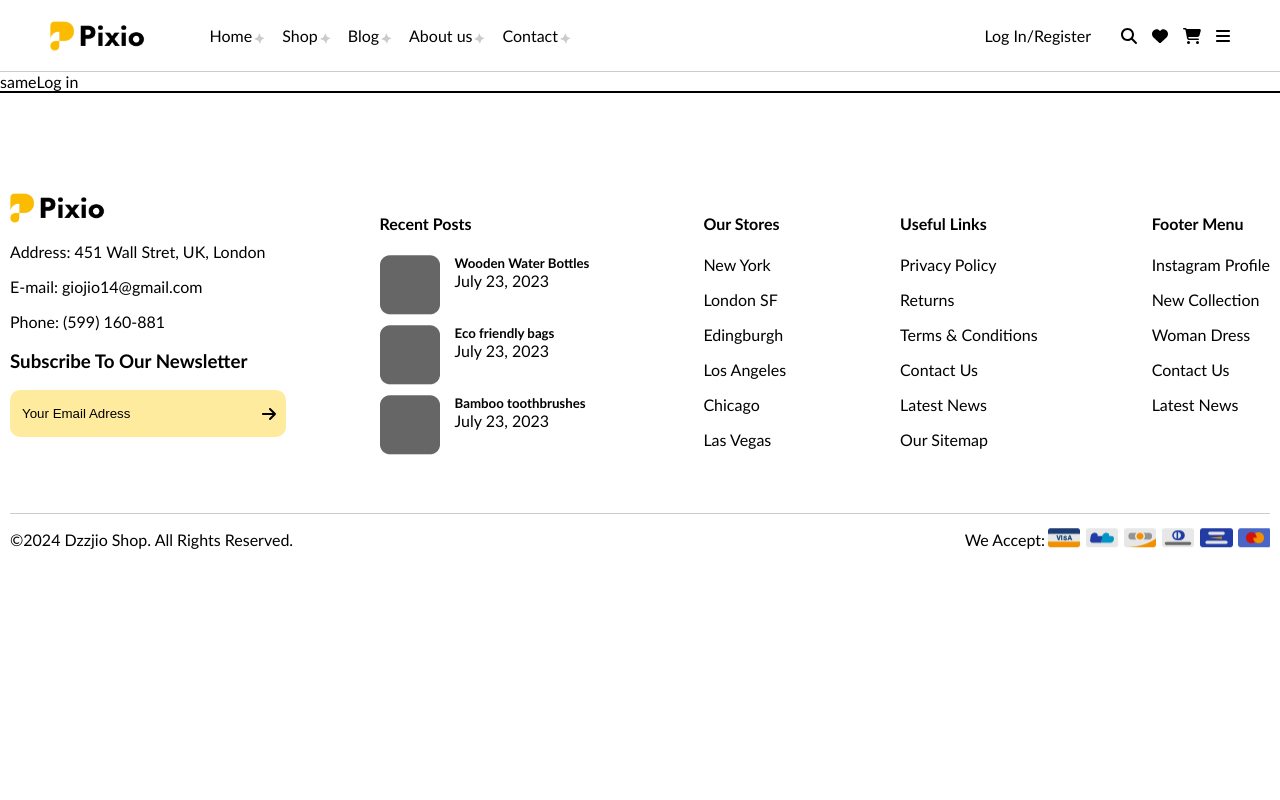
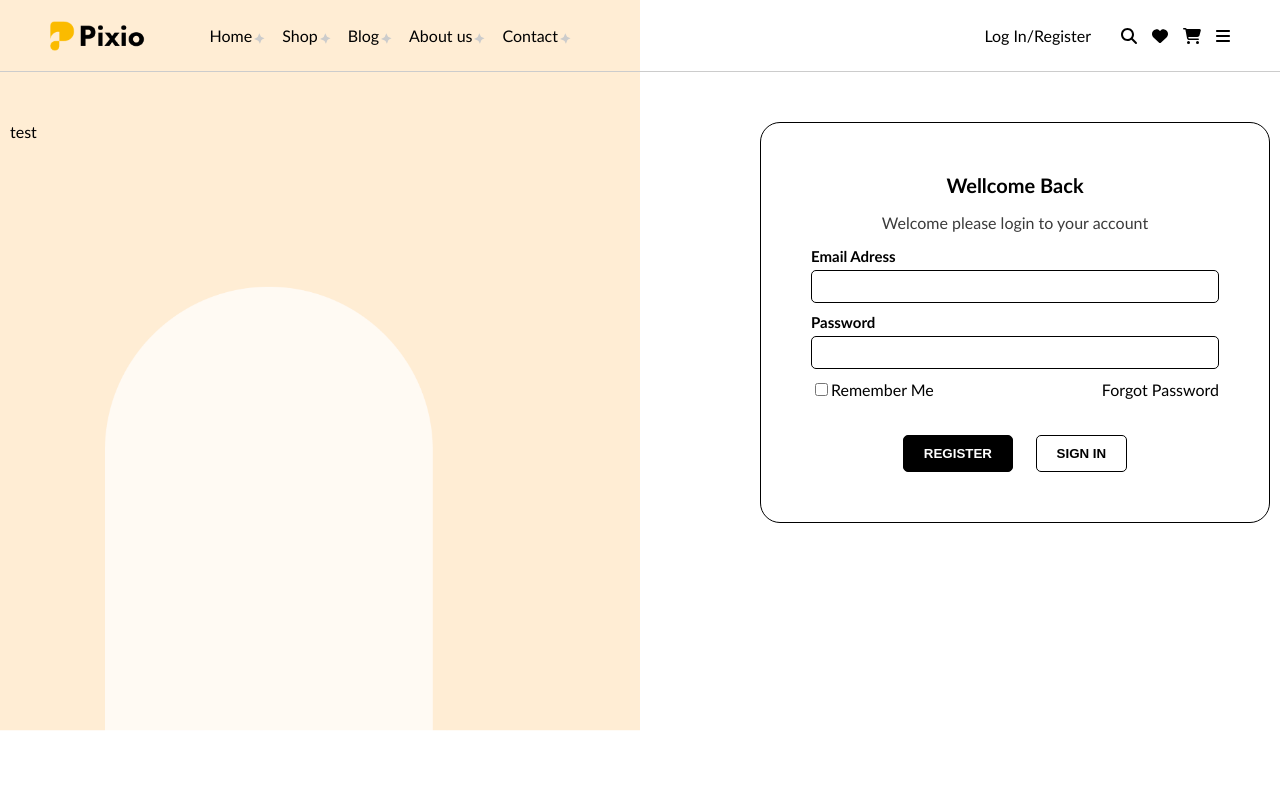
Before and after one commit to Dzzjio/dzz-shop-ecommerse, a React (Create React App) app: page /auth/login in a window 1280 px wide. Shown: the top 800 px of the page. Built offline with nearby package versions, Linux system fonts and the light colour scheme.

Commit message:
add login/register pages left img needs to be fixed

```diff
--- a/src/pages/auth/index.tsx
+++ b/src/pages/auth/index.tsx
@@ -2,7 +2,8 @@ import { useLocation } from "react-router-dom";
 import LogIn from "./logIn";
 import Register from "./register";
 import { FC } from "react";
-import { AuthContainer } from "./styled";
+import { AuthContainer, AuthContainerShared, AuthContainerUnique, AuthContentContainer } from "./styled";
+import sharedImg from '../../assets/images/auth-shared-img.png'
 
 const AuthPage: FC = () => {
 
@@ -23,8 +24,15 @@ const AuthPage: FC = () => {
 
     return (
         <AuthContainer>
-            <div>same</div>
-            <div>{renderComponent()}</div>
+            <AuthContentContainer>
+                <AuthContainerShared>
+                    <img src={sharedImg} alt="sharedImg" />
+                    test
+                </AuthContainerShared>
+                <AuthContainerUnique>
+                    {renderComponent()}
+                </AuthContainerUnique>
+            </AuthContentContainer>
         </AuthContainer>
     );
 };
--- a/src/pages/auth/logIn.tsx
+++ b/src/pages/auth/logIn.tsx
@@ -1,8 +1,60 @@
+import { useState } from "react";
+import { AuthContainerUniqueForm, AuthContainerUniqueFormBtns, ForgotPassword } from "./styled";
+
 const LogIn = () => {
+
+    const [formData, setFormData] = useState({
+        username: '',
+        email: '',
+        password: '',
+      });
+
+      const handleChange = (e: React.ChangeEvent<HTMLInputElement>) => {
+        const { name, value } = e.target;
+        setFormData({ ...formData, [name]: value });
+      };
+
     return (
-        <div>
-            Log in
-        </div>
+        <AuthContainerUniqueForm>
+            <h3>Wellcome Back</h3>
+            <p>Welcome please login to your account</p>
+            <form>
+                <div>
+                    <label htmlFor="email">Email Adress</label>
+                    <input
+                    type="email"
+                    id="email"
+                    name="email"
+                    value={formData.email}
+                    onChange={handleChange}
+                    />
+                </div>
+                <div>
+                    <label htmlFor="password">Password</label>
+                    <input
+                    type="password"
+                    id="password"
+                    name="password"
+                    value={formData.password}
+                    onChange={handleChange}
+                    />
+                </div>
+            </form>
+                <ForgotPassword>
+                <label htmlFor="checkbox">
+                    <input
+                    type="checkbox"
+                    id="checkbox"
+                    />
+                    Remember Me
+                </label>
+                <p>Forgot Password</p>
+                </ForgotPassword>
+            <AuthContainerUniqueFormBtns>
+                <button type="submit">REGISTER</button>
+                <button type="submit">SIGN IN</button>
+            </AuthContainerUniqueFormBtns>
+        </AuthContainerUniqueForm>
     )
 }
 
--- a/src/pages/auth/register.tsx
+++ b/src/pages/auth/register.tsx
@@ -1,8 +1,60 @@
+import { useState } from "react";
+import { AuthContainerUniqueForm, AuthContainerUniqueFormBtns } from "./styled"
+
 const Register = () => {
+
+    const [formData, setFormData] = useState({
+        username: '',
+        email: '',
+        password: '',
+      });
+
+      const handleChange = (e: React.ChangeEvent<HTMLInputElement>) => {
+        const { name, value } = e.target;
+        setFormData({ ...formData, [name]: value });
+      };
+
     return (
-        <div>
-            register
-        </div>
+        <AuthContainerUniqueForm>
+            <h3>Register Now</h3>
+            <p>Welcome please registration to your account</p>
+            <form>
+                <div>
+                    <label htmlFor="username">Username</label>
+                    <input
+                    type="text"
+                    id="username"
+                    name="username"
+                    value={formData.username}
+                    onChange={handleChange}
+                    />
+                </div>
+                <div>
+                    <label htmlFor="email">Email Adress</label>
+                    <input
+                    type="email"
+                    id="email"
+                    name="email"
+                    value={formData.email}
+                    onChange={handleChange}
+                    />
+                </div>
+                <div>
+                    <label htmlFor="password">Password</label>
+                    <input
+                    type="password"
+                    id="password"
+                    name="password"
+                    value={formData.password}
+                    onChange={handleChange}
+                    />
+                </div>
+            </form>
+            <AuthContainerUniqueFormBtns>
+                <button type="submit">REGISTER</button>
+                <button type="submit">SIGN IN</button>
+            </AuthContainerUniqueFormBtns>
+        </AuthContainerUniqueForm>
     )
 }
 
--- a/src/pages/auth/styled.ts
+++ b/src/pages/auth/styled.ts
@@ -1,5 +1,121 @@
 import styled from "styled-components";
 
 export const AuthContainer = styled.div`
+    height: 100vh;
+`
+
+export const AuthContentContainer = styled.div`
     display: flex;
+    justify-content: space-between;
+    max-width: 1260px;
+    margin: 50px auto;
 `
+
+export const AuthContainerShared = styled.div`
+
+
+    & > img {
+        position: absolute;
+        top: 0;
+        bottom: 0;
+        left: 0;
+        width: 50vw;
+        z-index: -1;
+    }
+`
+
+export const AuthContainerUnique = styled.div`
+`
+
+export const AuthContainerUniqueForm = styled.div`
+    box-sizing: border-box;
+    width: 510px;
+    border: 1px solid #000;
+    border-radius: 20px;
+    padding: 50px;
+    display: flex;
+    flex-direction: column;
+    align-items: center;
+
+    & > h3 {
+        font-size: 20px;
+        font-weight: bold;
+        margin: 0;
+    }
+
+    & > p {
+        color: #3b3b3b;
+        margin-bottom: 15px;
+    }
+
+    & > form {
+        display: flex;
+        flex-direction: column;
+        align-items: center;
+        width: 100%;
+        margin-bottom: 20px;
+
+        & > div {
+            display: flex;
+            flex-direction: column;
+            align-items: flex-start;
+            width: 100%;
+            margin-bottom: 10px;
+
+            & > input {
+                box-sizing: border-box;
+                width: 100%;
+                padding: 8px;
+                border: 1px solid #000;
+                border-radius: 5px;
+            }
+
+            & > label {
+                margin-bottom: 5px;
+                font-weight: bold;
+                font-size: 15px;
+            }
+        }
+    }
+`
+
+export const AuthContainerUniqueFormBtns = styled.div`
+    width: 55%;
+    display: flex;
+    justify-content: space-between;
+    flex-direction: row;
+
+    &  button {
+        background-color: black;
+        color: white;
+        border: 1px solid black;
+        border-radius: 5px;
+        padding: 10px 20px;
+        font-weight: bold;
+        transition: all .2s ease-in-out;
+
+        &:last-child {
+            color: black;
+            background-color: white;
+
+            &:hover {
+                background-color: black;
+                color: white;
+            }
+        }
+
+        &:hover {
+            color: black;
+            background-color: white;
+        }
+    }
+`
+
+export const ForgotPassword = styled.div`
+    display: flex;
+    justify-content: space-between;
+    align-items: center;
+    width: 100%;
+    margin-top: -35px;
+    margin-bottom: 20px;
+`
```
Also changed, not shown: src/assets/images/auth-shared-img.png (added).
